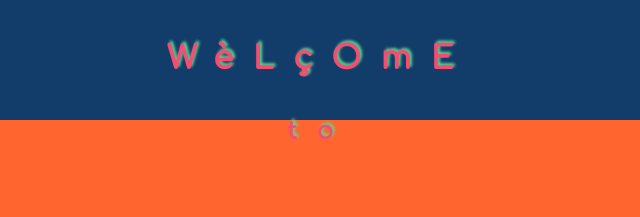
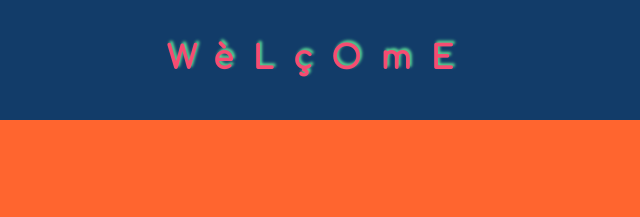
Before and after one commit to AnanduBabucj7/2k21, a plain HTML site: page index.html in a window 1280 px wide. Shown: the top 217 px of the page, 320-960 px from the left. Drawn offline with Linux system fonts and the light colour scheme; a web font is replaced by a local one.

Commit message:
Done 2
Done 2

```diff
--- a/index.html
+++ b/index.html
@@ -167,7 +167,6 @@
         <div id="year">
             <header>
             <h1>WèLçOmE</h1>
-<h2>to</h2>
         </header>
         <main>
             <p class="y2021">
```
